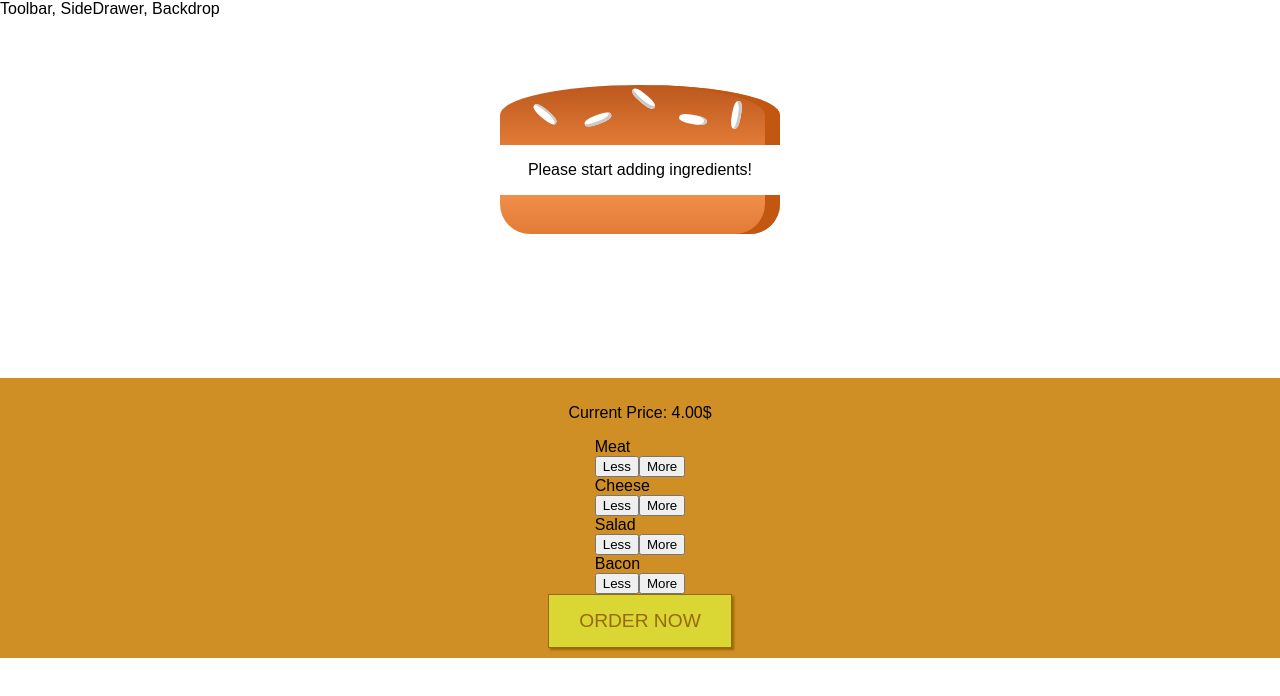
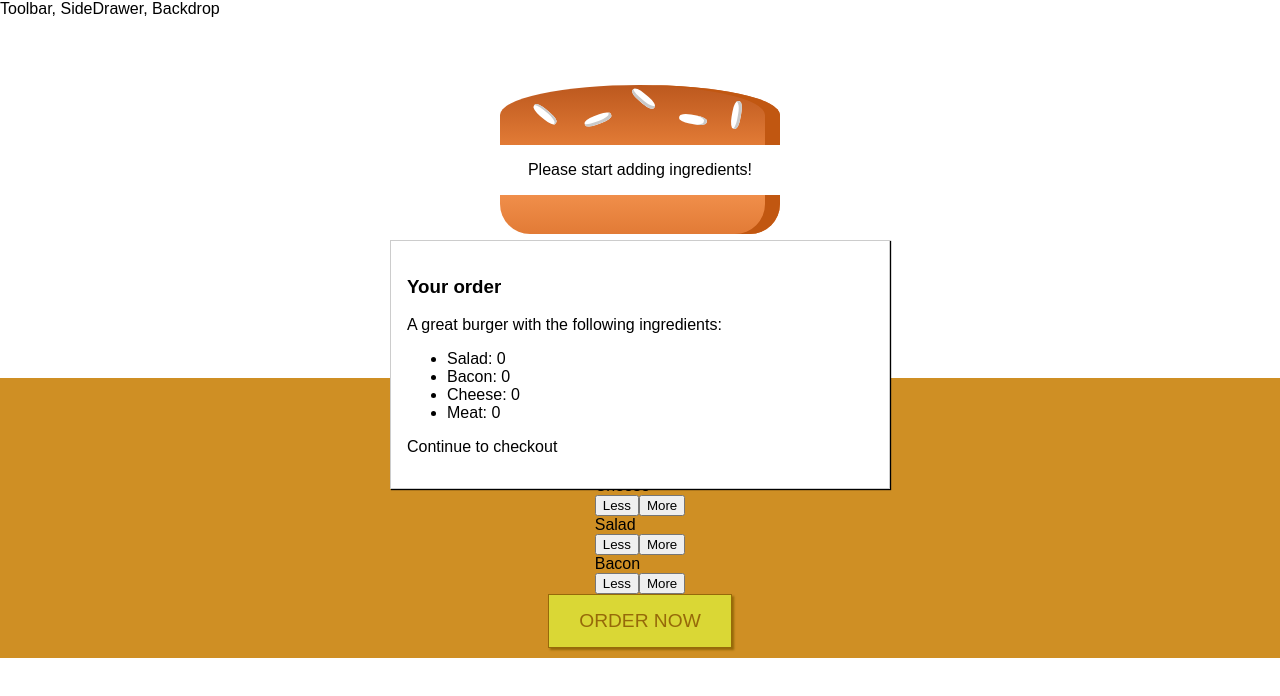
Before and after one commit to SaparovNiv/BurgerBuilder, a React (Create React App) app: page / in a window 1280 px wide. Both pictures are taken after a click on the button "ORDER NOW". Shown: the top 696 px of the page. Built offline with nearby package versions, Linux system fonts and the light colour scheme.

Commit message:
add backdrop

```diff
--- a/src/components/Burger/BuildControls/BuildControls.js
+++ b/src/components/Burger/BuildControls/BuildControls.js
@@ -25,7 +25,10 @@
                 />
             )
         })}
-        <button className={classes.OrderButton}>ORDER NOW</button>
+        <button
+            className={classes.OrderButton}
+            onClick={props.ordered}>
+            ORDER NOW</button>
     </div>
 );
 
--- /dev/null
+++ b/src/components/Burger/OrderSummary/OrderSummary.js
@@ -0,0 +1,21 @@
+import React from 'react';
+import Aux from '../../../hoc/Aux';
+
+const orderSummary = (props) => {
+    const ingredientSummary = Object.keys(props.ingredients)
+        .map(igKey => {
+            return <li key={igKey}>{igKey}: {props.ingredients[igKey]}</li>
+        })
+    return (
+        <Aux>
+            <h3>Your order</h3>
+            <p>A great burger with the following ingredients:</p>
+            <ul>
+                {ingredientSummary}
+            </ul>
+            <p>Continue to checkout</p>
+        </Aux>
+    )
+};
+
+export default orderSummary;
--- /dev/null
+++ b/src/components/UI/Modal/Modal.js
@@ -0,0 +1,14 @@
+import React from 'react';
+import classes from './Modal.module.css'
+const modal = (props) => (
+    <div
+        className={classes.Modal}
+        style={{
+            transform: props.show ? 'translateY(0)' : 'translateY(-100vh}',
+            opacity: props.show ? '1' : '0',
+            visibility: props.show ? 'visible' : 'hidden'
+        }}>
+        {props.children}</div>
+);
+
+export default modal;
--- /dev/null
+++ b/src/components/UI/Modal/Modal.module.css
@@ -0,0 +1,20 @@
+.Modal {
+    position: fixed;
+    z-index: 500;
+    background-color: white;
+    width: 70%;
+    border: 1px solid #ccc;
+    box-shadow: 1px 1px 1px black;
+    padding: 16px;
+    left: 15%;
+    top: 30%;
+    box-sizing: border-box;
+    transition: all 0.3s ease-out;
+}
+
+@media (min-width: 600px) {
+    .Modal {
+        width: 500px;
+        left: calc(50% - 250px);
+    }
+}
--- a/src/containers/BurgerBuilder/BurgerBuilder.js
+++ b/src/containers/BurgerBuilder/BurgerBuilder.js
@@ -1,8 +1,9 @@
 import React, { Component } from "react";
 import BuildControls from "../../components/Burger/BuildControls/BuildControls";
 import Burger from "../../components/Burger/Burger";
+import OrderSummary from "../../components/Burger/OrderSummary/OrderSummary";
+import Modal from "../../components/UI/Modal/Modal";
 import Aux from "../../hoc/Aux";
-
 
 const INGREDIENT_PRICES = {
     Salad: 0.5,
@@ -18,7 +19,14 @@
             Cheese: 0,
             Meat: 0
         },
-        totalPrice: 4
+        totalPrice: 4,
+        purchasing: false
+    }
+
+    purchaseHandler = () => {
+        this.setState(
+            {purchasing: true}
+            );
     }
 
     addIngredientHandler = (type) => {
@@ -47,11 +55,15 @@
     render() {
         return (
             <Aux>
+                <Modal show={this.state.purchasing}>
+                    <OrderSummary ingredients={this.state.ingredients}/>
+                </Modal>
                 <Burger ingredients={this.state.ingredients} />
                 <BuildControls
                     ingredientAdded={this.addIngredientHandler}
                     ingredientRemoved={this.removeIngredientHandler}
-                    price={this.state.totalPrice} />
+                    price={this.state.totalPrice}
+                    ordered={this.purchaseHandler}/>
             </Aux>
         );
     }
```
Also changed, not shown: src/components/UI/Backdrop/Backdrop.js (added, +8 -0 lines), src/components/UI/Backdrop/Backdrop.module.css (added, +9 -0 lines).
